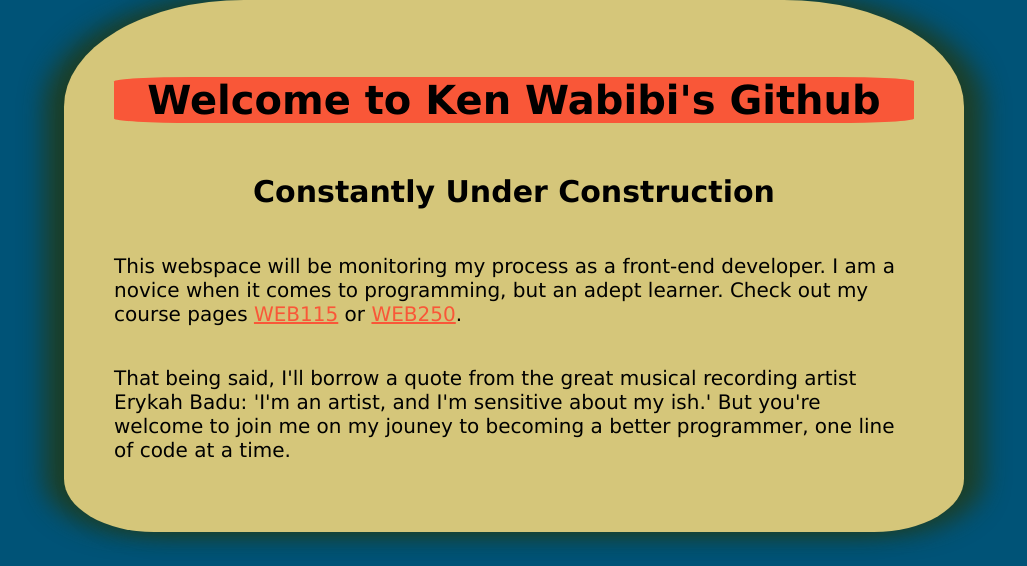
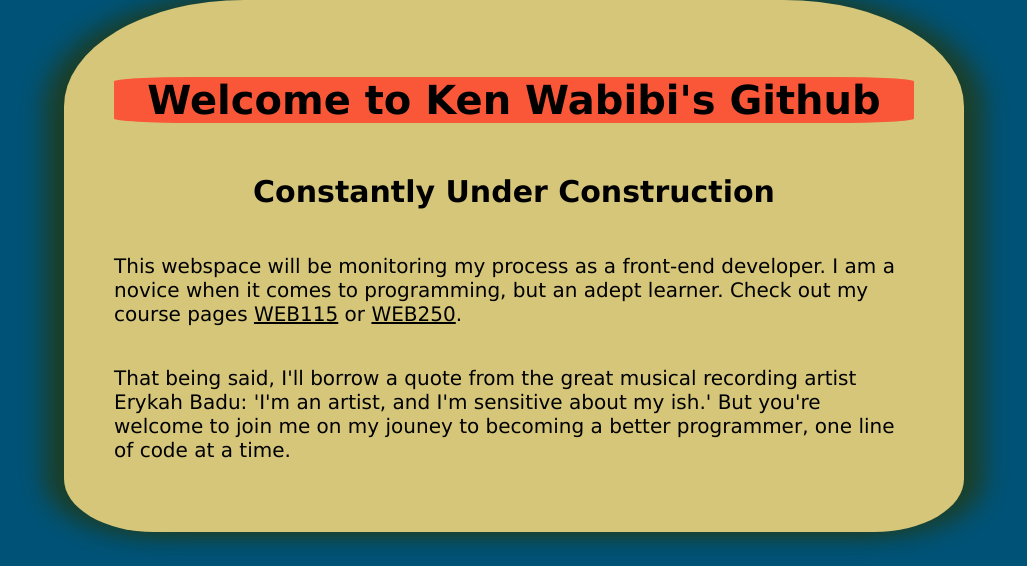
Before and after one commit to KenLWabibi/KenLWabibi.github.io, a PHP site: page / in a window 1280 px wide. Shown: the top 566 px of the page, without its empty margins (126-1153 px from the left). Run offline with PHP 8.4, Linux system fonts and the light colour scheme.

Commit message:
Update VF_layout1.css

```diff
--- a/VF_layout1.css
+++ b/VF_layout1.css
@@ -52,7 +52,7 @@ h2, h3, h4, h5, h6 {
 	text-align: center;
 }
 a {
-	color: #F95738;
+	color: #000000;
 }
 a:hover {
 	color: #7EA0B7;
```
